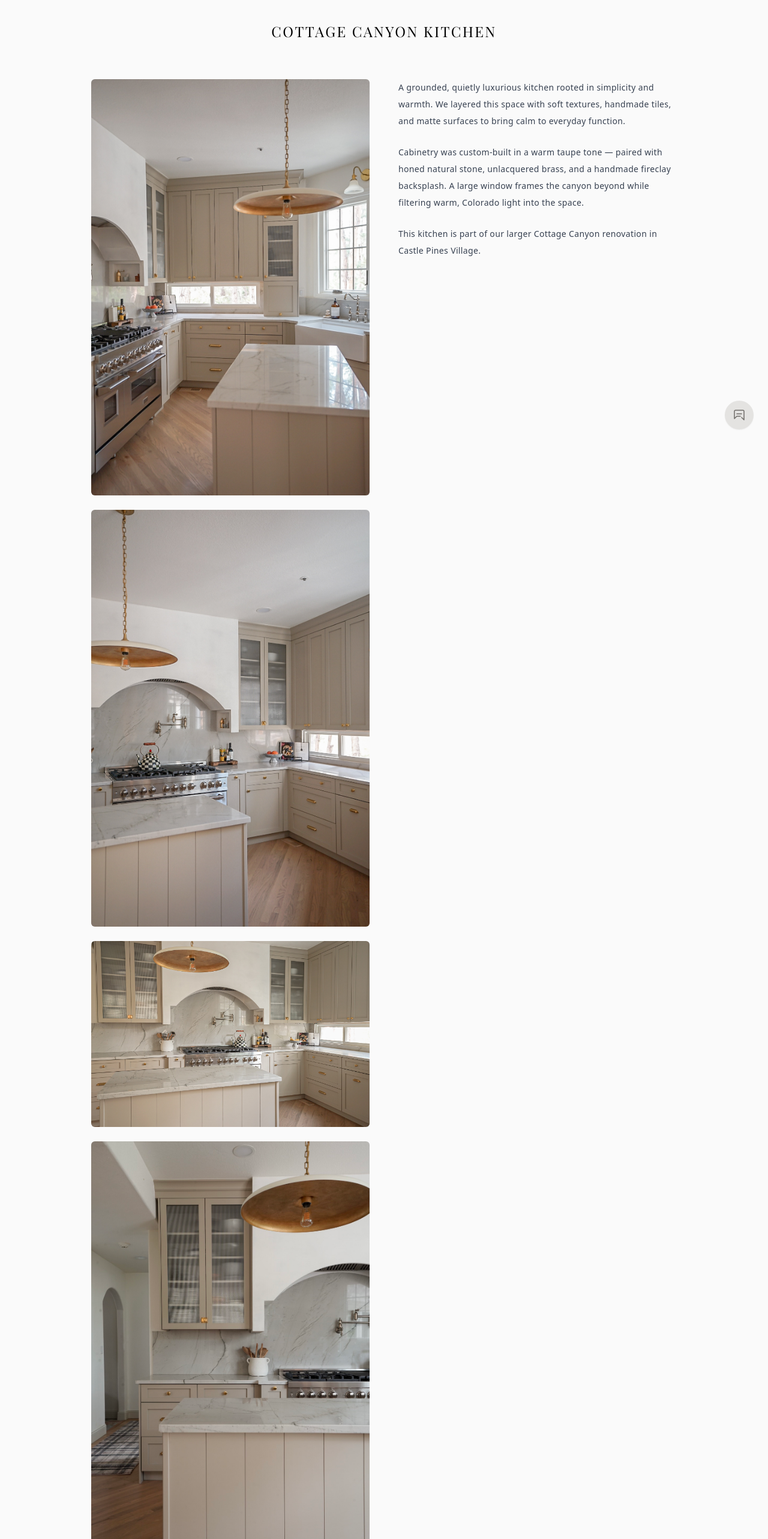
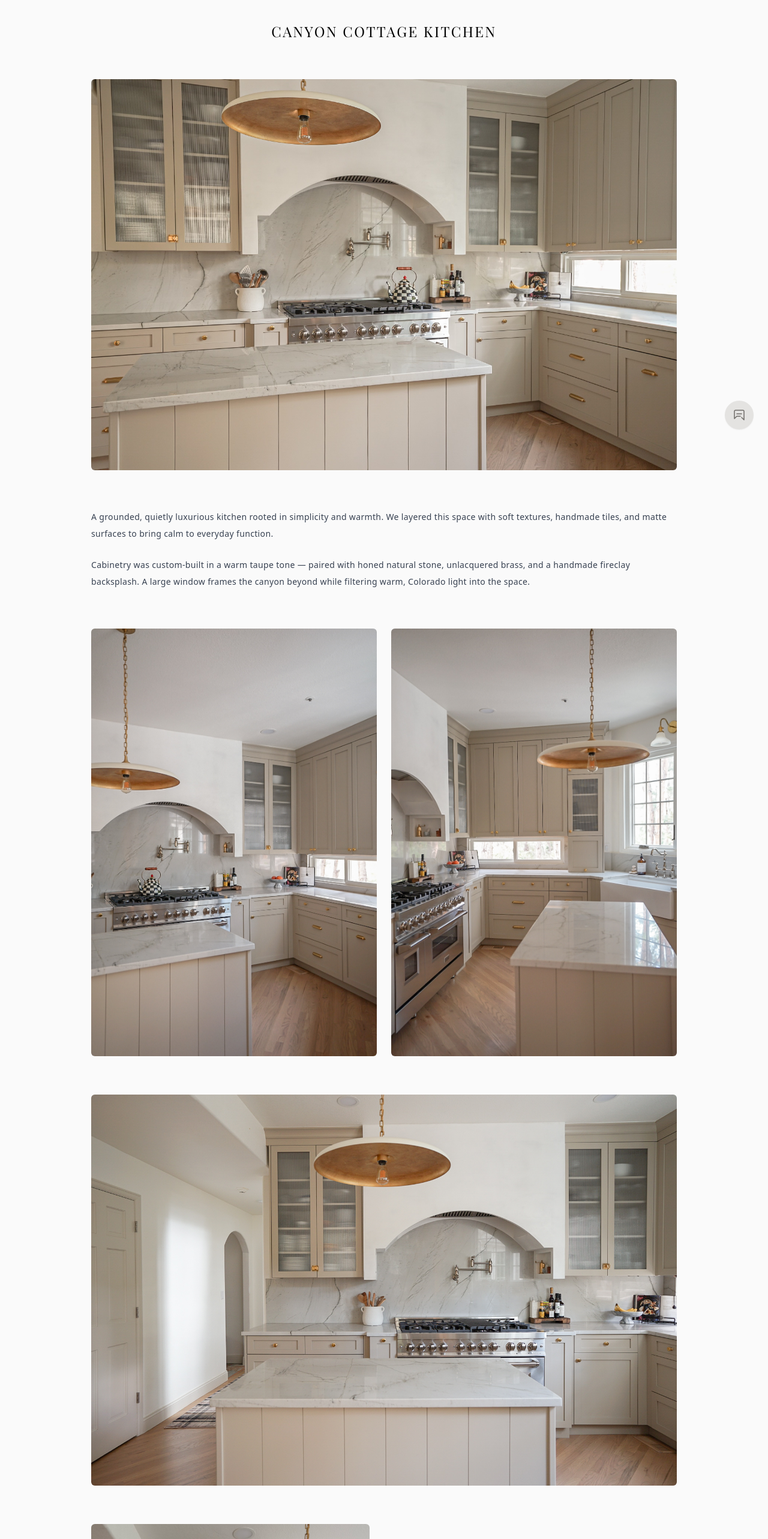
Before and after one commit to HalcyonHaus/halcyonhaus-site, a Next.js app: page /projects/canyon-cottage-kitchen in a window 1280 px wide. Shown: the part 60-2626 px from the top of the page at 60% size. Built offline with nearby package versions, Linux system fonts and the light colour scheme.

Commit message:
Update canyon-cottage-kitchen.js

```diff
--- a/pages/projects/canyon-cottage-kitchen.js
+++ b/pages/projects/canyon-cottage-kitchen.js
@@ -1,11 +1,12 @@
+// /pages/projects/canyon-cottage-kitchen.js
 import Head from "next/head";
 import Link from "next/link";
 
-export default function CottageCanyonKitchen() {
+export default function CanyonCottageKitchen() {
   return (
     <div className="min-h-screen text-black font-sans" style={{ backgroundColor: "#fafafa" }}>
       <Head>
-        <title>Cottage Canyon Kitchen – Halcyon Haus</title>
+        <title>Canyon Cottage Kitchen – Halcyon Haus</title>
         <link
           href="https://fonts.googleapis.com/css2?family=Playfair+Display:wght@400;700&family=Inter:wght@300;400&display=swap"
           rel="stylesheet"
@@ -24,59 +25,76 @@ export default function CottageCanyonKitchen() {
       </header>
 
       {/* Main Content */}
-      <main className="px-6 pt-24 pb-24 max-w-5xl mx-auto">
+      <main className="pt-24 pb-24 max-w-5xl mx-auto px-6">
         <h1
-          className="text-2xl md:text-2xl font-light tracking-[0.1em] text-center"
+          className="text-2xl md:text-2xl font-light tracking-[0.1em] text-center mb-16"
           style={{ fontFamily: "'Playfair Display', serif" }}
         >
-          COTTAGE CANYON KITCHEN
+          CANYON COTTAGE KITCHEN
         </h1>
 
-        <div className="mt-16 grid grid-cols-1 md:grid-cols-12 gap-12 items-start">
-          <div className="md:col-span-6 space-y-6">
-            <img
-              src="/images/CCKITCHEN2.JPG"
-              alt="Cottage Canyon Kitchen Overview"
-              className="w-full rounded-md object-cover"
-            />
-            <img
-              src="/images/CCKITCHEN1.JPG"
-              alt="Cottage Canyon Kitchen Details"
-              className="w-full rounded-md object-cover"
-            />
+        {/* Hero Image */}
+        <div className="mb-16">
           <img
             src="/images/KITCHENBLOG1.JPG"
-              alt="Kitchen Blog Detail 1"
-              className="w-full rounded-md object-cover"
-            />
-            <img
-              src="/images/KITCHENBLOG2.JPG"
-              alt="Kitchen Blog Detail 2"
-              className="w-full rounded-md object-cover"
-            />
-            <img
-              src="/images/KITCHENBLOG3.JPG"
-              alt="Kitchen Blog Detail 3"
-              className="w-full rounded-md object-cover"
-            />
-            <img
-              src="/images/KITCHENBLOG4.JPG"
-              alt="Kitchen Blog Detail 4"
+            alt="Kitchen Hero Image"
             className="w-full rounded-md object-cover"
           />
         </div>
-          <div className="md:col-span-6 text-sm leading-7 tracking-wide font-inter text-gray-700 space-y-6">
+
+        {/* Intro Text */}
+        <section className="text-sm leading-7 tracking-wide font-inter text-gray-700 space-y-6 mb-16 px-2 md:px-0">
           <p>
             A grounded, quietly luxurious kitchen rooted in simplicity and warmth. We layered this space with soft textures, handmade tiles, and matte surfaces to bring calm to everyday function.
           </p>
           <p>
             Cabinetry was custom-built in a warm taupe tone — paired with honed natural stone, unlacquered brass, and a handmade fireclay backsplash. A large window frames the canyon beyond while filtering warm, Colorado light into the space.
           </p>
+        </section>
+
+        {/* Side-by-side images */}
+        <div className="grid grid-cols-1 md:grid-cols-2 gap-6 mb-16">
+          <img src="/images/CCKITCHEN1.JPG" alt="Kitchen Detail 1" className="w-full rounded-md object-cover" />
+          <img src="/images/CCKITCHEN2.JPG" alt="Kitchen Detail 2" className="w-full rounded-md object-cover" />
+        </div>
+
+        {/* Second full-width image */}
+        <div className="mb-16">
+          <img
+            src="/images/HERO1.JPG"
+            alt="Full Width Editorial Shot"
+            className="w-full rounded-md object-cover"
+          />
+        </div>
+
+        {/* Image with text beside */}
+        <div className="grid grid-cols-1 md:grid-cols-12 gap-12 items-center mb-16">
+          <div className="md:col-span-6">
+            <img
+              src="/images/KITCHENBLOG2.JPG"
+              alt="Process or Detail Shot"
+              className="w-full rounded-md object-cover"
+            />
+          </div>
+          <div className="md:col-span-6 text-sm leading-7 tracking-wide font-inter text-gray-700 space-y-4">
             <p>
-              This kitchen is part of our larger Cottage Canyon renovation in Castle Pines Village.
+              This moment captures the heart of the kitchen — soft, moody light pouring across a palette of warm neutrals and natural materials. Nothing loud. Just intention.
             </p>
           </div>
         </div>
+
+        {/* Final two-up layout */}
+        <div className="grid grid-cols-1 md:grid-cols-2 gap-6 mb-16">
+          <img src="/images/KITCHENBLOG3.JPG" alt="Detail 3" className="w-full rounded-md object-cover" />
+          <img src="/images/KITCHENBLOG4.JPG" alt="Detail 4" className="w-full rounded-md object-cover" />
+        </div>
+
+        {/* Closing Text */}
+        <section className="text-sm leading-7 tracking-wide font-inter text-gray-700 space-y-6 px-2 md:px-0">
+          <p>
+            Designed for a family who values both beauty and everyday ease, this kitchen is part of our larger Canyon Cottage renovation in Castle Pines Village — an ode to timeless interiors with a quietly modern soul.
+          </p>
+        </section>
       </main>
     </div>
   );
```
Lines whose indentation alone changed are shown as unchanged.
